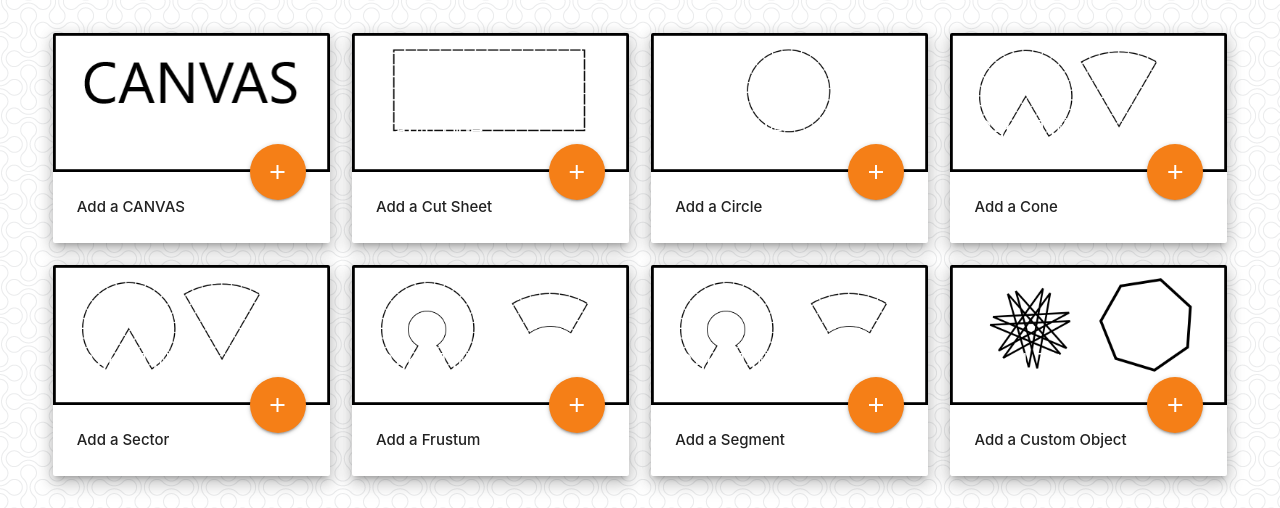
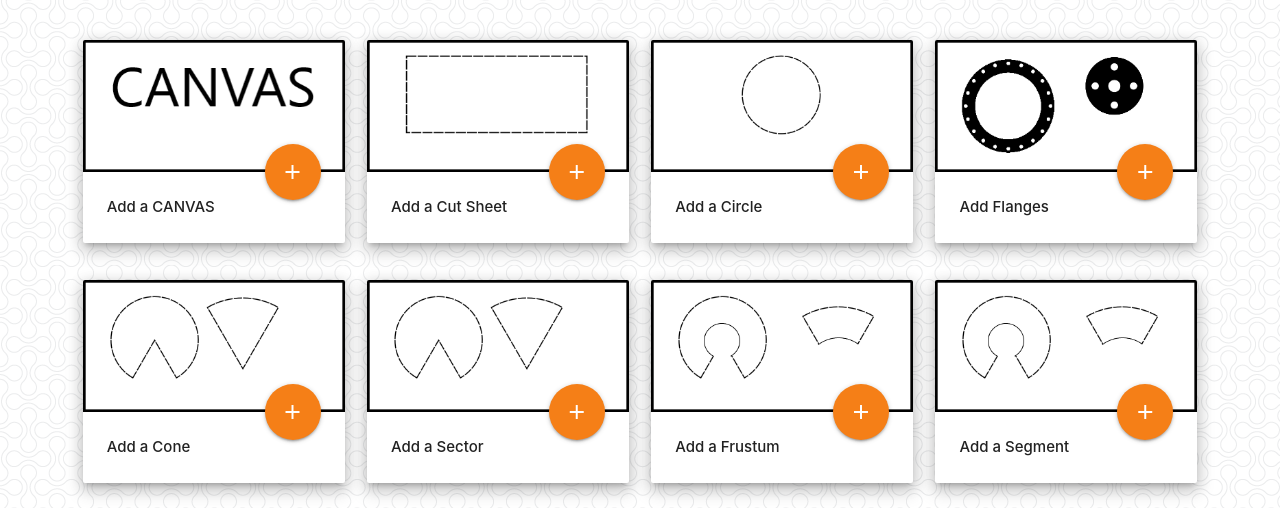
Before and after one commit to SayadPervez/efcnc_gui, a website: page front-end/index.html in a window 1280 px wide. Shown: the part 135-643 px from the top of the page. Drawn offline with nearby package versions, Linux system fonts and the light colour scheme; no server answers.

Commit message:
minor ui changes and dim_flange image added

```diff
--- a/front-end/index.html
+++ b/front-end/index.html
@@ -25,12 +25,12 @@
     <div class="empty"></div>
 
     <!--Objects-->
-    <div id="shopping_list" class="row" style="width:100%;margin-left: 0;">
+    <div id="shopping_list" class="row" style="width:95%;margin-left: auto;margin-right: auto;">
       <div class="col l3">
         <div class="card z-depth-3">
           <div class="card-image">
             <img src="./canvas.png">
-            <span class="card-title">Card Title</span>
+
             <a class="btn-large btn-floating halfway-fab waves-effect waves-light yellow darken-4 modal-trigger" data-target="modal_canvas"><i class="material-icons">add</i></a>
           </div>
           <div class="card-content">
@@ -42,7 +42,7 @@
           <div class="card z-depth-3">
             <div class="card-image">
               <img src="./cutsheet.png">
-              <span class="card-title">Card Title</span>
+
               <a class="btn-large btn-floating halfway-fab waves-effect waves-light yellow darken-4 modal-trigger" data-target="modal_cutsheet"><i class="material-icons">add</i></a>
             </div>
             <div class="card-content">
@@ -54,7 +54,7 @@
             <div class="card z-depth-3">
               <div class="card-image">
                 <img src="./circle.png">
-                <span class="card-title">Card Title</span>
+
                 <a class="btn-large btn-floating halfway-fab waves-effect waves-light yellow darken-4 modal-trigger" data-target="modal_circle"><i class="material-icons">add</i></a>
               </div>
               <div class="card-content">
@@ -65,8 +65,20 @@
           <div class="col l3">
             <div class="card z-depth-3">
               <div class="card-image">
+                <img src="./flanges.png">
+
+                <a class="btn-large btn-floating halfway-fab waves-effect waves-light yellow darken-4 modal-trigger" data-target="modal_flange"><i class="material-icons">add</i></a>
+              </div>
+              <div class="card-content">
+                <p><strong>Add Flanges</strong></p>
+              </div>
+            </div>
+          </div>
+          <div class="col l3">
+            <div class="card z-depth-3">
+              <div class="card-image">
                 <img src="./cone.png">
-                <span class="card-title">Card Title</span>
+
                 <a class="btn-large btn-floating halfway-fab waves-effect waves-light yellow darken-4 modal-trigger" data-target="modal_cone"><i class="material-icons">add</i></a>
               </div>
               <div class="card-content">
@@ -78,7 +90,7 @@
             <div class="card z-depth-3">
               <div class="card-image">
                 <img src="./cone.png">
-                <span class="card-title">Card Title</span>
+
                 <a class="btn-large btn-floating halfway-fab waves-effect waves-light yellow darken-4 modal-trigger" data-target="modal_sector"><i class="material-icons">add</i></a>
               </div>
               <div class="card-content">
@@ -90,7 +102,7 @@
             <div class="card z-depth-3">
               <div class="card-image">
                 <img src="./frustum.png">
-                <span class="card-title">Card Title</span>
+
                 <a class="btn-large btn-floating halfway-fab waves-effect waves-light yellow darken-4 modal-trigger" data-target="modal_frustum"><i class="material-icons">add</i></a>
               </div>
               <div class="card-content">
@@ -102,7 +114,7 @@
             <div class="card z-depth-3">
               <div class="card-image">
                 <img src="./frustum.png">
-                <span class="card-title">Card Title</span>
+
                 <a class="btn-large btn-floating halfway-fab waves-effect waves-light yellow darken-4 modal-trigger" data-target="modal_segment"><i class="material-icons">add</i></a>
               </div>
               <div class="card-content">
@@ -114,7 +126,7 @@
             <div class="card z-depth-3">
               <div class="card-image">
                 <img src="./custom.png">
-                <span class="card-title">Card Title</span>
+
                 <a class="btn-large btn-floating halfway-fab waves-effect waves-light yellow darken-4 modal-trigger" data-target="modal_custom"><i class="material-icons">add</i></a>
               </div>
               <div class="card-content">
--- a/front-end/skin.css
+++ b/front-end/skin.css
@@ -74,3 +74,7 @@ body{
   ul.dropdown-content.select-dropdown li span {
     color: #f57f17; /* no need for !important :) */
 }
+
+#shopping_list .col{
+    margin:0.5rem auto;
+}
```
Also changed, not shown: front-end/dim_flange.png (added).
